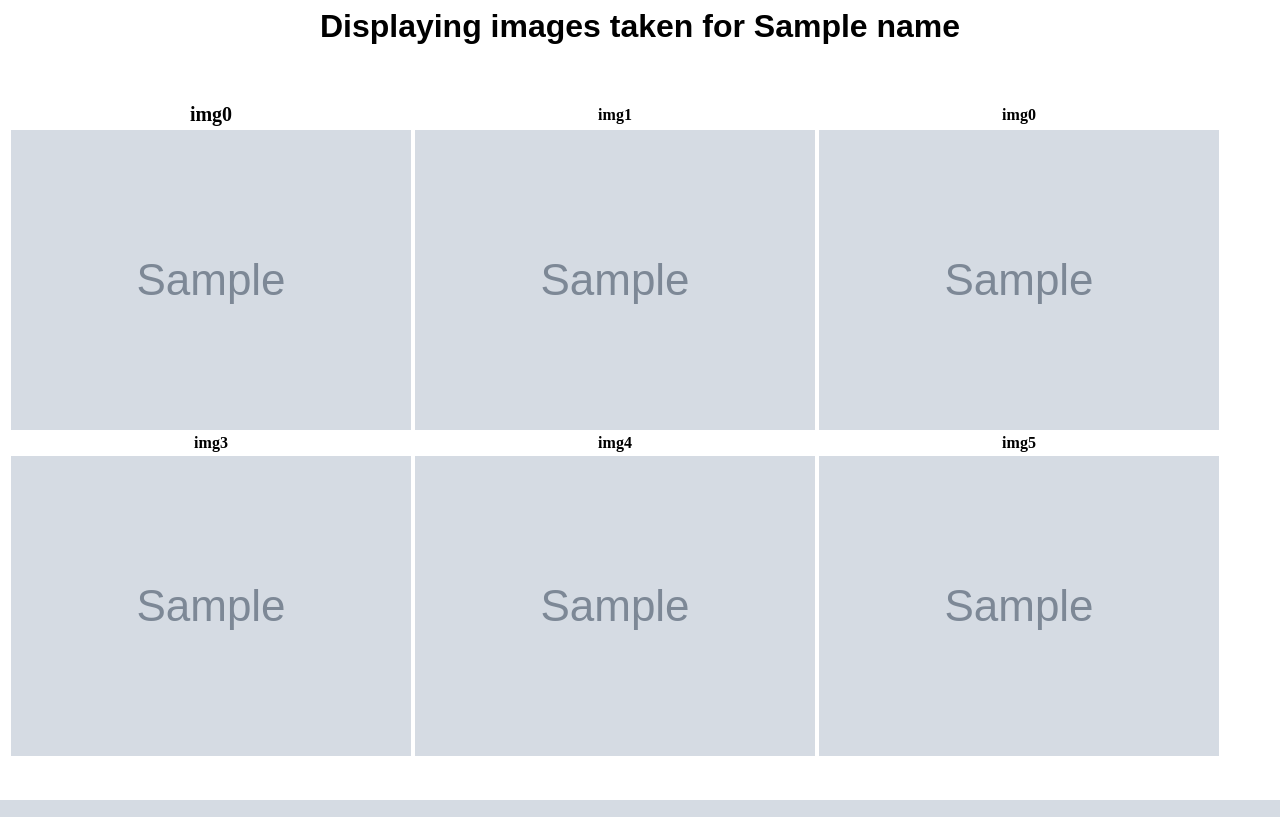
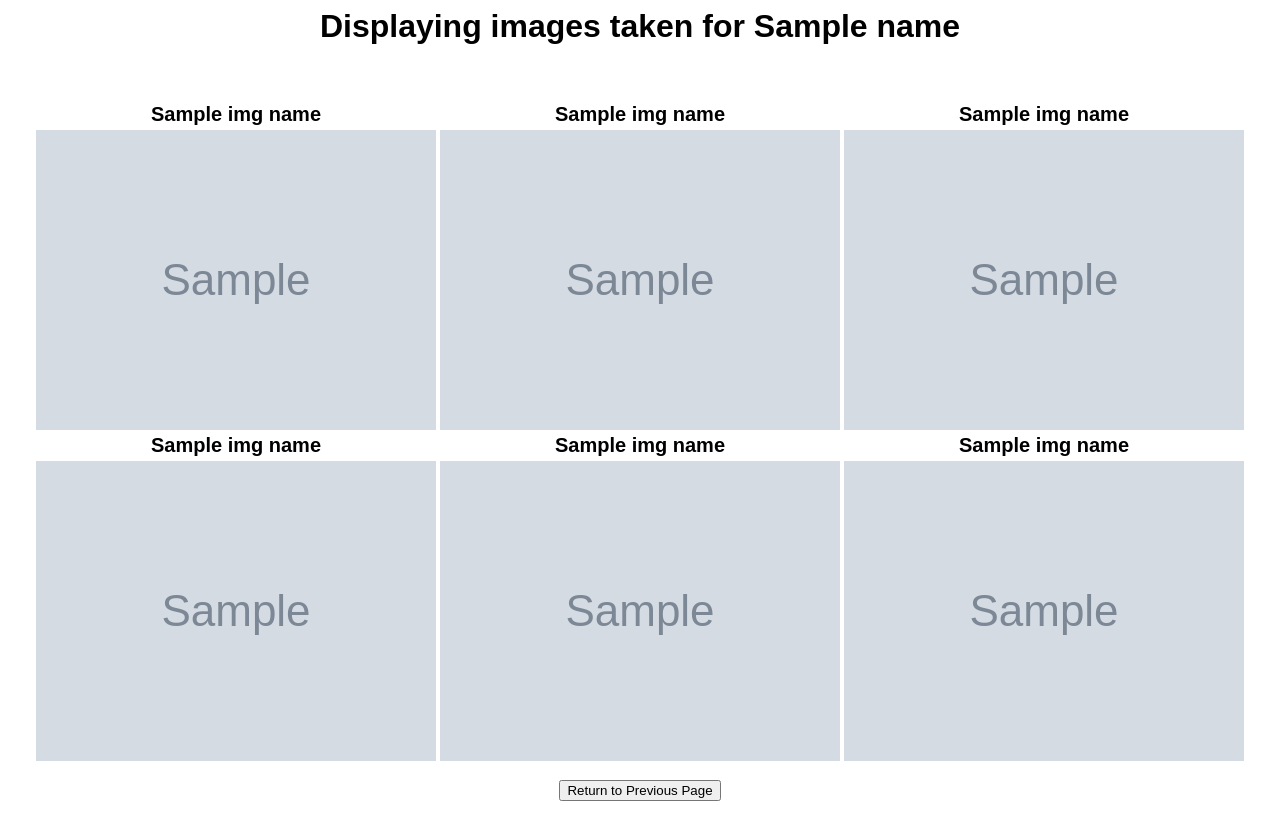
Before and after one commit to samperid/Senior_Design, a Flask app: template Image_Script/Final Code/templates/result.html in a window 1280 px wide. Run offline with Flask 2, Linux system fonts and the light colour scheme; the template is opened without the code that fills it: most values are stand-ins (such as "Sample title", 1, 10 or a date in 2020); grey boxes marked "Sample" are stand-in pictures.

Commit message:
updated gui

```diff
--- a/Image_Script/Final Code/gui.py
+++ b/Image_Script/Final Code/gui.py
@@ -14,9 +14,9 @@
 	flask.session['name'] = name
 	test = "string"
 	#main(name)
-	wavelengths = [410,490,625,730,808,940]
+	wavelengths = [410,490,565,625,730,808]
 	img_names = []
-	for i in range(0,5):
+	for i in range(0,6):
 		wavelength = str(wavelengths[i])
 		img_names.append(name+"_"+wavelength)
 
@@ -29,12 +29,12 @@
 	# img3 = path+img_names[3]
 	# img4 = path+img_names[4]
 	# img5 = path+img_names[5]
-	img0 = path+"triangle_shift.jpg"
-	img1 = path+"triangle_norm.jpg"
-	img2 = path+"square_shift.jpg"
-	img3 = path+"square_norm.jpg"
-	img4 = path+"circle_shift.jpg"
-	img5 = path+"circle_norm.jpg"
+	img0 = path+"mnpdouble_410_401.jpg"
+	img1 = path+"mnpdouble_490_401.jpg"
+	img2 = path+"mnpdouble_625_401.jpg"
+	img3 = path+"mnpdouble_730_401.jpg"
+	img4 = path+"mnpdouble_808_401.jpg"
+	img5 = path+"mnpdouble_940_401.jpg"
 
 	return flask.render_template('result.html',**locals())
 
--- a/Image_Script/Final Code/templates/result.html
+++ b/Image_Script/Final Code/templates/result.html
@@ -1,26 +1,45 @@
+<head>
+<style type="text/css">
+	tr{
+		font-size:20;
+	}
+	th{
+		font-family:arial,sans-serif;
+	}
+	td{
+		text-align:center;
+	}
+</style>
+</head>
+
+<body>
 	<h1 style="text-align: center;font-family:arial,sans-serif;">Displaying images taken for {{name}}</h1>
 	<br>
 	<p>
-<table>
+		<table style="margin-left:auto;margin-right:auto;">
 			<tr>
-		<th style="font-size:20;">img0</th>
-		<th>img1</th>
-		<th>img0</th>
+				<th>{{img_names[0]}}</th>
+				<th>{{img_names[1]}}</th>
+				<th>{{img_names[2]}}</th>
 			</tr>
 			<tr>
-		<td style="text-align:center;"><img src={{img0}} alt="patient_img" width="100%"></img></td>
-		<td style="text-align:center;"><img src={{img1}} alt="patient_img" width="100%"></img></td>
-		<td style="text-align:center;"><img src={{img2}} alt="patient_img" width="100%"></img></td>
+				<td><img src={{img0}} alt="patient_img" width="100%"></img></td>
+				<td><img src={{img1}} alt="patient_img" width="100%"></img></td>
+				<td><img src={{img2}} alt="patient_img" width="100%"></img></td>
 			</tr>
 			<tr>
-		<th>img3</th>
-		<th>img4</th>
-		<th>img5</th>
+				<th>{{img_names[3]}}</th>
+				<th>{{img_names[4]}}</th>
+				<th>{{img_names[5]}}</th>
 			</tr>
 			<tr>
-		<td style="text-align:center;"><img src={{img3}} alt="patient_img" width="100%"></img></td>
-		<td style="text-align:center;"><img src={{img4}} alt="patient_img" width="100%"></img></td>
-		<td style="text-align:center;"><img src={{img5}} alt="patient_img" width="100%"></img></td>
+				<td><img src={{img3}} alt="patient_img" width="100%"></img></td>
+				<td><img src={{img4}} alt="patient_img" width="100%"></img></td>
+				<td><img src={{img5}} alt="patient_img" width="100%"></img></td>
 			</tr>
 		</table>
 	</p>
+	<form action="/" method=post style="text-align: center;">
+	<input type="submit" value="Return to Previous Page">
+	</form>
+</body>
```
Also changed, not shown: Image_Script/Final Code/templates/index.html (+20 -6 lines), Image_Script/Final Code/static/mnpdouble_410_401.jpg (added), Image_Script/Final Code/static/mnpdouble_490_401.jpg (added), Image_Script/Final Code/static/mnpdouble_625_401.jpg (added), Image_Script/Final Code/static/mnpdouble_730_401.jpg (added), Image_Script/Final Code/static/mnpdouble_808_401.jpg (added), Image_Script/Final Code/static/mnpdouble_940_401.jpg (added). Lines whose indentation alone changed are shown as unchanged.
